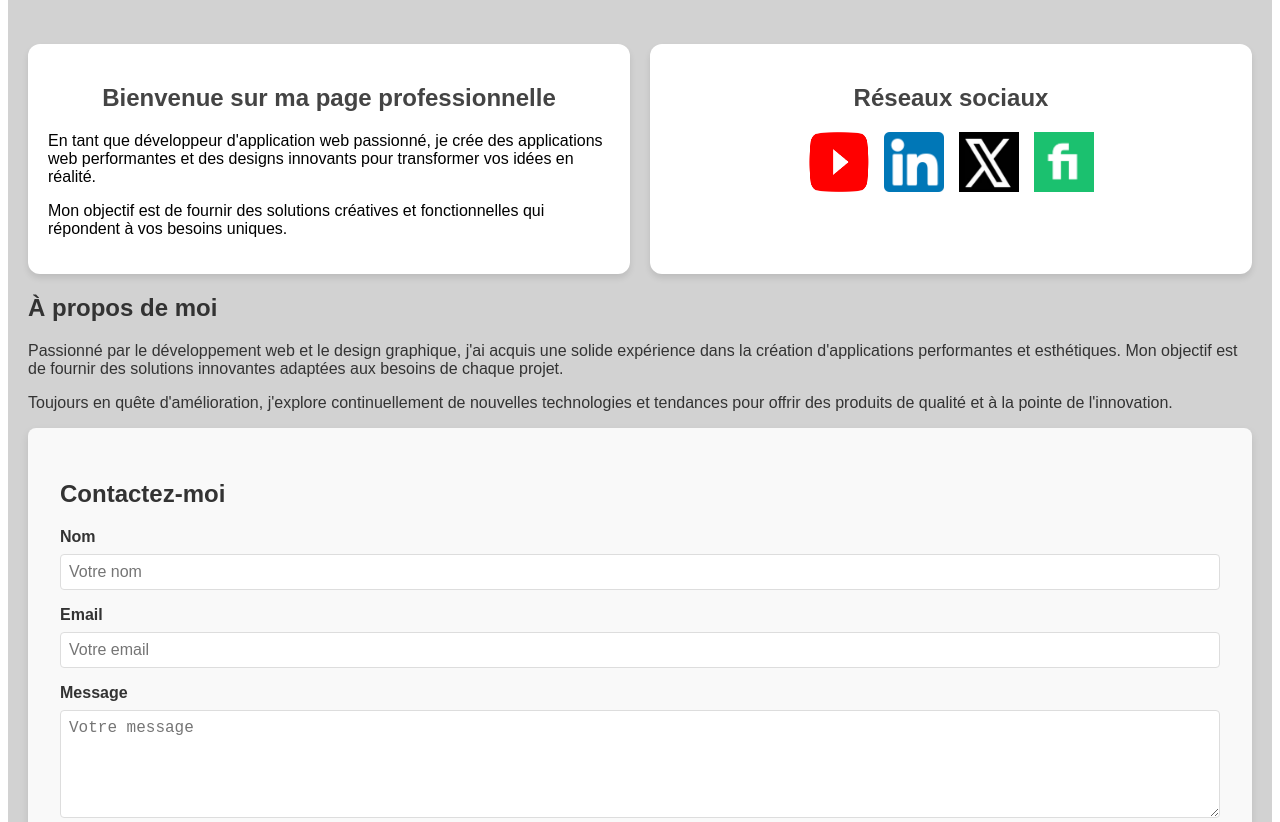
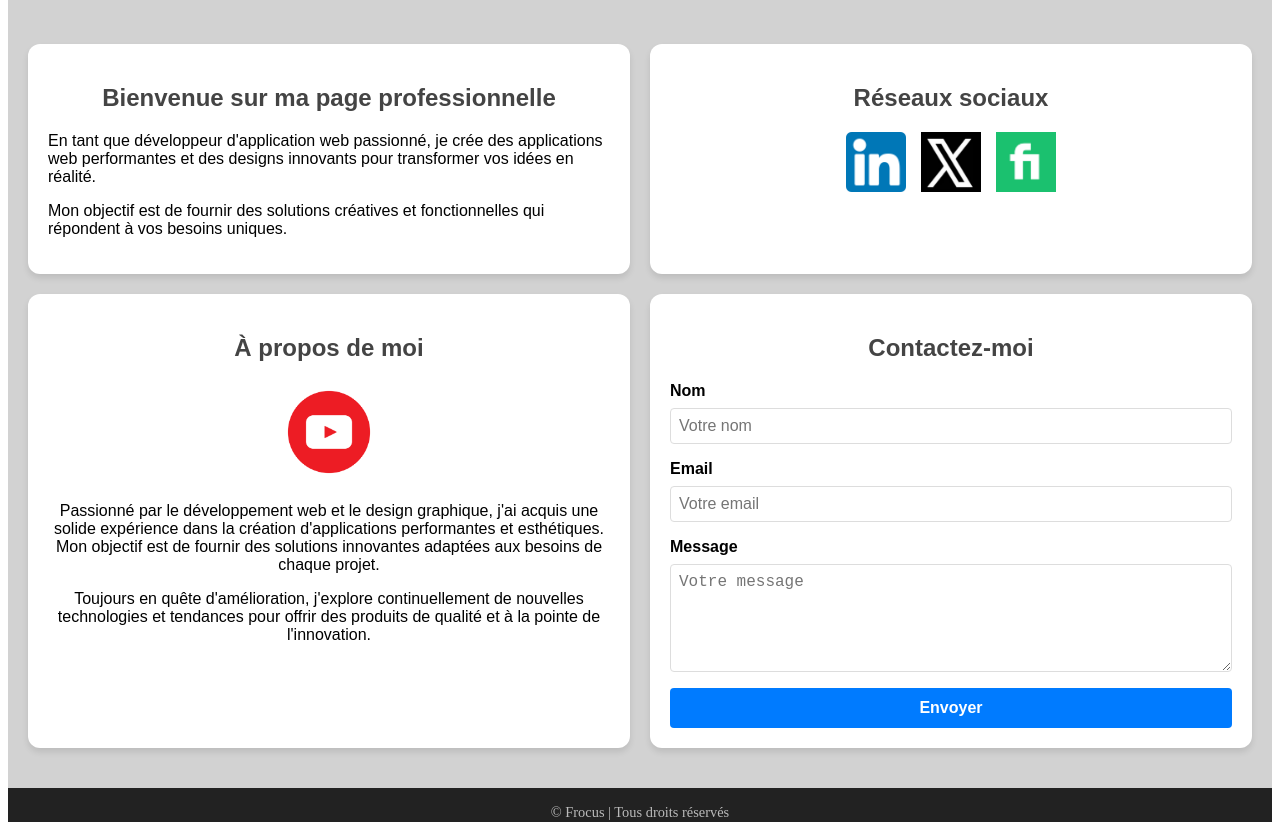
Before and after one commit to KevinL45/ArticlePerso, an Angular app in the folder frontend/: page /accueil in a window 1280 px wide. Shown: the part 500-1322 px from the top of the page. Built offline with nearby package versions, Linux system fonts and the light colour scheme.

Commit message:
home and category

```diff
--- a/frontend/src/app/pages/article/article.component.scss
+++ b/frontend/src/app/pages/article/article.component.scss
@@ -3,6 +3,8 @@
     grid-template-columns: repeat(auto-fit, minmax(250px, 1fr));
     gap: 20px;
     padding: 20px;
+    font-family: 'Arial', sans-serif;
+
   }
 
   .article-card {
--- a/frontend/src/app/pages/category/category.component.html
+++ b/frontend/src/app/pages/category/category.component.html
@@ -1,10 +1,9 @@
 <div class="categories-container">
-  <h2>Liste des Catégories</h2>
+  <h2>Catégories</h2>
 
   <table class="categories-table">
     <thead>
       <tr>
-        <th>ID</th>
         <th>Nom</th>
         <th *ngIf="isAuthenticated()">Modifier</th>
         <th *ngIf="isAuthenticated()">Supprimer</th>
@@ -12,7 +11,6 @@
     </thead>
     <tbody>
       <tr *ngFor="let category of categories; let i = index">
-        <td>{{ i + 1 }}</td>
         <td>{{ category.name }}</td>
         <td *ngIf="isAuthenticated()">
           <button class="btn btn-edit" (click)="updateCategory(category)">Modifier</button>
--- a/frontend/src/app/pages/category/category.component.scss
+++ b/frontend/src/app/pages/category/category.component.scss
@@ -6,6 +6,8 @@
   border-radius: 10px;
   box-shadow: 0px 4px 10px rgba(0, 0, 0, 0.1);
   text-align: center;
+  font-family: 'Arial', sans-serif;
+
 }
 
 h2 {
@@ -21,7 +23,6 @@ th{
   width: 100%;
   border-collapse: collapse;
   overflow: hidden;
-  border-radius: 10px;
 }
 
 .categories-table th,
--- a/frontend/src/app/pages/home/home.component.html
+++ b/frontend/src/app/pages/home/home.component.html
@@ -5,9 +5,7 @@
         <img src="../../../assets/images/background.png" alt="Slide 1" />
       </div>
     </div>
-
     <div class="content-section">
-
       <section class="presentation">
         <h1>Bienvenue sur ma page professionnelle</h1>
         <p>
@@ -23,24 +21,23 @@
       <section class="reseau">
         <h2>Réseaux sociaux</h2>
         <div class="reseau-icons">
-        <a href="https://www.youtube.com/@FrocusX">
-          <img class="sociaux" src="../../../assets/images/youtube.png" alt="YouTube" />
-        </a>
         <a href="https://www.linkedin.com/in/kevin-lokoka/">
-          <img class="sociaux" src="../../../assets/images/linkdin.png" alt="LinkedIn" />
+          <img class="icons" src="../../../assets/images/linkdin.png" alt="LinkedIn" />
         </a>
         <a href="">
-          <img class="sociaux" src="../../../assets/images/Twitter.png" alt="Twitter" />
+          <img class="icons" src="../../../assets/images/Twitter.png" alt="Twitter" />
         </a>
         <a href="">
-          <img class="sociaux" src="../../../assets/images/fiverr.jpg" alt="Fiverr" />
+          <img class="icons" src="../../../assets/images/fiverr.jpg" alt="Fiverr" />
         </a>
         </div>
       </section>
     </div>
 
+    <div class="content-section">
     <section class="about">
       <h2>À propos de moi</h2>
+      <img src="../../../assets/images/youtube.png" class="profile"/>
       <p>
         Passionné par le développement web et le design graphique, j'ai acquis une solide expérience dans la création d'applications performantes et esthétiques. Mon objectif est de fournir des solutions innovantes adaptées aux besoins de chaque projet.
       </p>
@@ -67,7 +64,6 @@
         <button type="submit" class="btn-submit">Envoyer</button>
       </form>
     </section>
-
-
+  </div>
 
   </div>
--- a/frontend/src/app/pages/home/home.component.scss
+++ b/frontend/src/app/pages/home/home.component.scss
@@ -32,7 +32,10 @@
       margin: 20px 0;
 
       .presentation,
-      .reseau {
+      .reseau,
+      .about,
+      .contact,
+      section {
         flex: 1; /* Les deux sections prennent un espace égal */
         background-color: #fff; /* Fond blanc */
         color: #000; /* Texte noir */
@@ -43,24 +46,6 @@
         h1, h2 {
           text-align: center;
           color: #444;
-        }
-
-        .reseau-icons {
-          display: flex;
-          justify-content: center;
-          gap: 15px; /* Espacement entre les icônes */
-          margin-top: 10px;
-          flex-wrap: wrap; /* Permet aux icônes de passer à la ligne si l'écran est petit */
-        }
-
-        .sociaux {
-          width: 60px; /* Taille par défaut */
-          height: 60px;
-          transition: transform 0.3s ease-in-out;
-
-          &:hover {
-            transform: scale(1.1); /* Effet de zoom au survol */
-          }
         }
 
       }
@@ -93,11 +78,45 @@
       }
     }
 
+    .about{
+      text-align: center; /* Centre le contenu */
+
+      .profile {
+        width: 100px;
+        height: 100px;
+        border-radius: 50%; /* Optionnel : pour un effet arrondi */
+        transition: transform 0.3s ease-in-out;
+        border-radius: 50%;
+
+
+        &:hover {
+          transform: scale(1.1); /* Effet de zoom au survol */
+        }
+      }
+
+    }
+
+    .reseau{
+      .reseau-icons {
+        display: flex;
+        justify-content: center;
+        gap: 15px; /* Espacement entre les icônes */
+        margin-top: 10px;
+        flex-wrap: wrap; /* Permet aux icônes de passer à la ligne si l'écran est petit */
+      }
+
+      .icons {
+        width: 60px; /* Taille par défaut */
+        height: 60px;
+        transition: transform 0.3s ease-in-out;
+
+        &:hover {
+          transform: scale(1.1); /* Effet de zoom au survol */
+        }
+      }
+    }
+
     .contact {
-      background: #f9f9f9;
-      padding: 2rem;
-      border-radius: 8px;
-      box-shadow: 0 4px 8px rgba(0, 0, 0, 0.1);
 
       form {
         display: flex;
```
Also changed, not shown: frontend/src/assets/images/youtube.png.
